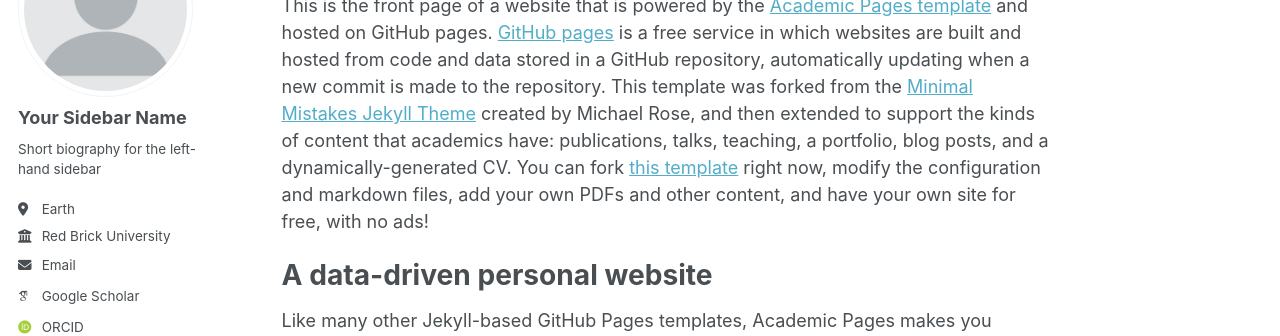
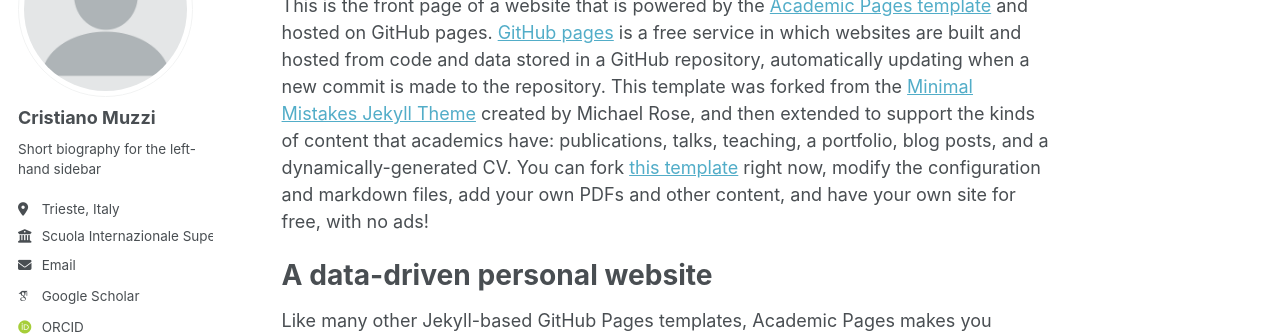
Before and after one commit to cristianomuzzi/cristianomuzzi.github.io, a Jekyll site: the page built from _pages/about.md, in a window 1280 px wide. Shown: the part 184-520 px from the top of the page. Built offline with Jekyll 4.4.1, drawn with Linux system fonts in a browser that asks for light colours; some web fonts are replaced.

Commit message:
Update _config.yml

```diff
--- a/_config.yml
+++ b/_config.yml
@@ -22,11 +22,11 @@ repository               : "academicpages/academicpages.github.io"
 author:
   # Biographic information
   avatar           : "profile.png"
-  name             : "Your Sidebar Name"
+  name             : "Cristiano Muzzi"
   pronouns         : # example: "she/her"
   bio              : "Short biography for the left-hand sidebar"
-  location         : "Earth"
-  employer         : "Red Brick University"
+  location         : "Trieste, Italy"
+  employer         : "Scuola Internazionale Superiore di Studi Avanzati "
   uri              : # URL
   email            : "none@example.org"
 
```
